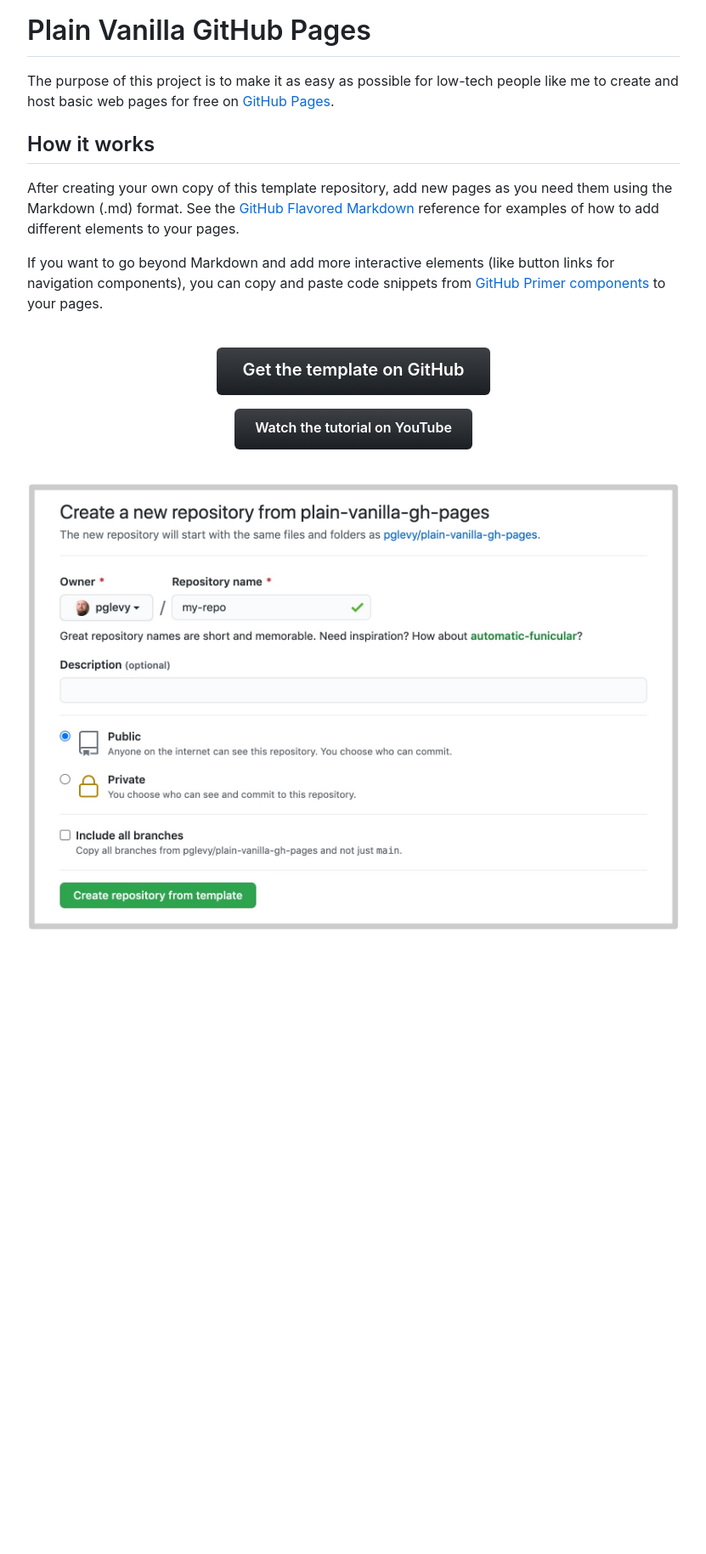
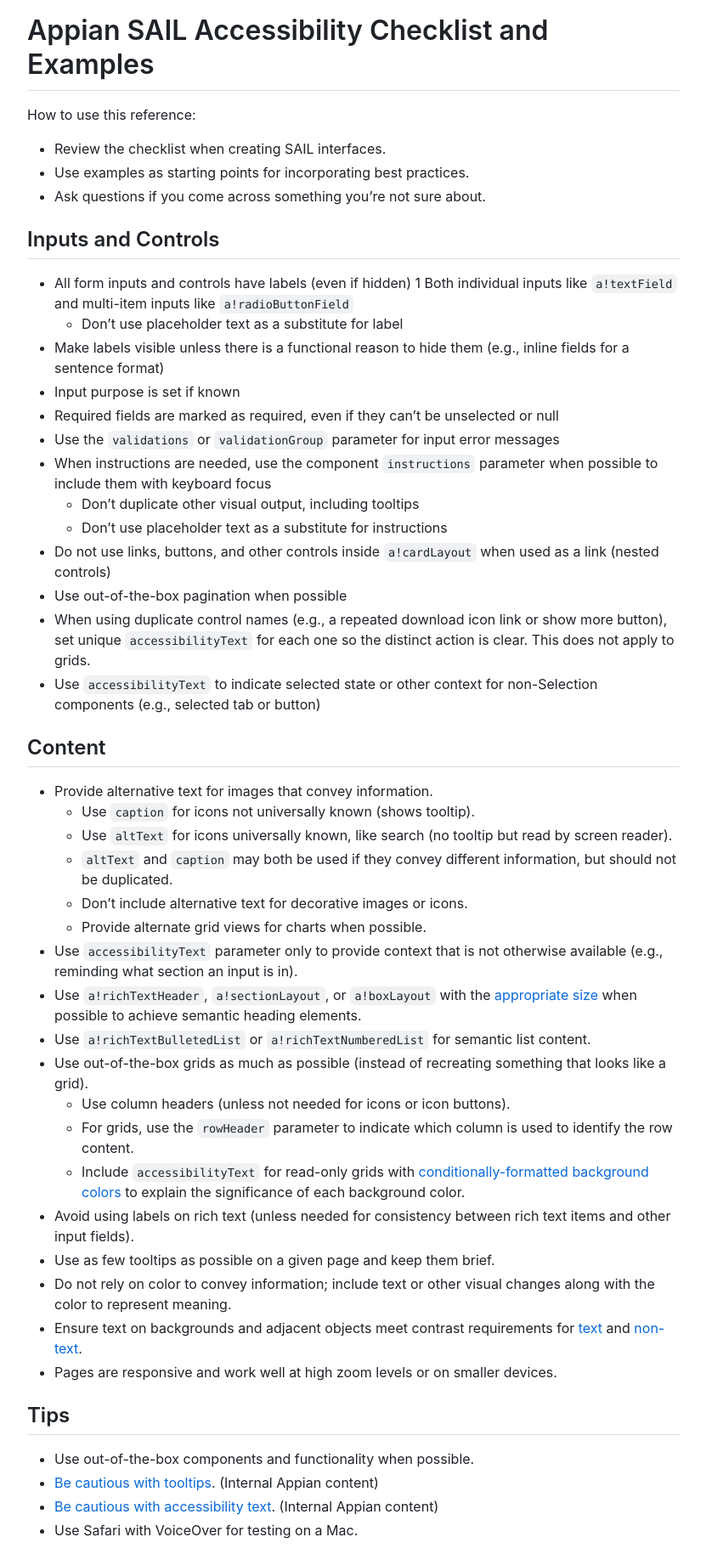
Before and after one commit to pglevy/accessible-sail, a Jekyll site: the page built from index.md, in a window 1280 px wide. Shown: the whole page at 85% size, without its empty margins (224-1055 px from the left). Built offline with Jekyll 4.4.1, drawn with Linux system fonts in a browser that asks for light colours; our own code applies the rules of GitHub Pages for plain Markdown files; before the commit the page ends 1117 px from its top, so only the background shows below that.

Commit message:
checklist and tips

```diff
--- a/index.md
+++ b/index.md
@@ -2,20 +2,53 @@
 title: Home
 ---
 
-# Plain Vanilla GitHub Pages
+# Appian SAIL Accessibility Checklist and Examples
 
-The purpose of this project is to make it as easy as possible for low-tech people like me to create and host basic web pages for free on [GitHub Pages](https://pages.github.com/).
+How to use this reference:
+* Review the checklist when creating SAIL interfaces.
+* Use examples as starting points for incorporating best practices.
+* Ask questions if you come across something you’re not sure about.
 
-## How it works
+## Inputs and Controls
 
-After creating your own copy of this template repository, add new pages as you need them using the Markdown (.md) format. See the [GitHub Flavored Markdown](https://guides.github.com/features/mastering-markdown/) reference for examples of how to add different elements to your pages.
+* All form inputs and controls have labels (even if hidden)
+  1 Both individual inputs like `a!textField` and multi-item inputs like `a!radioButtonField`
+  * Don’t use placeholder text as a substitute for label
+* Make labels visible unless there is a functional reason to hide them (e.g., inline fields for a sentence format)
+* Input purpose is set if known
+* Required fields are marked as required, even if they can’t be unselected or null
+* Use the `validations` or `validationGroup` parameter for input error messages
+* When instructions are needed, use the component `instructions` parameter when possible to include them with keyboard focus
+  * Don’t duplicate other visual output, including tooltips
+  * Don’t use placeholder text as a substitute for instructions
+* Do not use links, buttons, and other controls inside `a!cardLayout` when used as a link (nested controls)
+* Use out-of-the-box pagination when possible
+* When using duplicate control names (e.g., a repeated download icon link or show more button), set unique `accessibilityText` for each one so the distinct action is clear. This does not apply to grids.
+* Use `accessibilityText` to indicate selected state or other context for non-Selection components (e.g., selected tab or button)
 
-If you want to go beyond Markdown and add more interactive elements (like button links for navigation components), you can copy and paste code snippets from [GitHub Primer components](https://primer.style/css/components) to your pages.
+## Content
 
-<div class="my-6 text-center">
-<a href="https://github.com/lowcodelounge/plain-vanilla-gh-pages" class="btn-mktg btn-large-mktg">Get the template on GitHub</a>
-  <br>
-<a href="https://youtu.be/jlkHEmgQhGU" class="btn-mktg btn-outline-mktg mt-3">Watch the tutorial on YouTube</a>
-</div>
+* Provide alternative text for images that convey information.
+  * Use `caption` for icons not universally known (shows tooltip).
+  * Use `altText` for icons universally known, like search (no tooltip but read by screen reader).
+  * `altText` and `caption` may both be used if they convey different information, but should not be duplicated.
+  * Don’t include alternative text for decorative images or icons.
+  * Provide alternate grid views for charts when possible.
+* Use `accessibilityText` parameter only to provide context that is not otherwise available (e.g., reminding what section an input is in).
+* Use `a!richTextHeader`, `a!sectionLayout`, or `a!boxLayout` with the [appropriate size](https://docs.appian.com/suite/help/23.4/sail/ux-accessibility.html#use-accessible-headers) when possible to achieve semantic heading elements.
+* Use `a!richTextBulletedList` or `a!richTextNumberedList` for semantic list content.
+* Use out-of-the-box grids as much as possible (instead of recreating something that looks like a grid).
+  * Use column headers (unless not needed for icons or icon buttons).
+  * For grids, use the `rowHeader` parameter to indicate which column is used to identify the row content.
+  * Include `accessibilityText` for read-only grids with [conditionally-formatted background colors](https://docs.appian.com/suite/help/23.4/Grid_Column_Component.html#using-the-backgroundcolor-parameter) to explain the significance of each background color.
+* Avoid using labels on rich text (unless needed for consistency between rich text items and other input fields).
+* Use as few tooltips as possible on a given page and keep them brief.
+* Do not rely on color to convey information; include text or other visual changes along with the color to represent meaning.
+* Ensure text on backgrounds and adjacent objects meet contrast requirements for [text](https://www.w3.org/WAI/WCAG21/Understanding/contrast-minimum) and [non-text](https://www.w3.org/WAI/WCAG21/Understanding/non-text-contrast.html).
+* Pages are responsive and work well at high zoom levels or on smaller devices.
 
-![Screenshot of "create a new repository" action](assets/img/create-repo.jpg)
+## Tips
+* Use out-of-the-box components and functionality when possible.
+* [Be cautious with tooltips](https://docs.google.com/presentation/d/1R3YSrCDeX9JS4K3PTbkrZXDHGZuymknt_jNiw3bex5Q/edit#slide=id.g13cf1d53424_0_47). (Internal Appian content)
+* [Be cautious with accessibility text](https://docs.google.com/presentation/d/1R3YSrCDeX9JS4K3PTbkrZXDHGZuymknt_jNiw3bex5Q/edit#slide=id.g13cf1d53424_0_55). (Internal Appian content)
+* Use Safari with VoiceOver for testing on a Mac.
```
